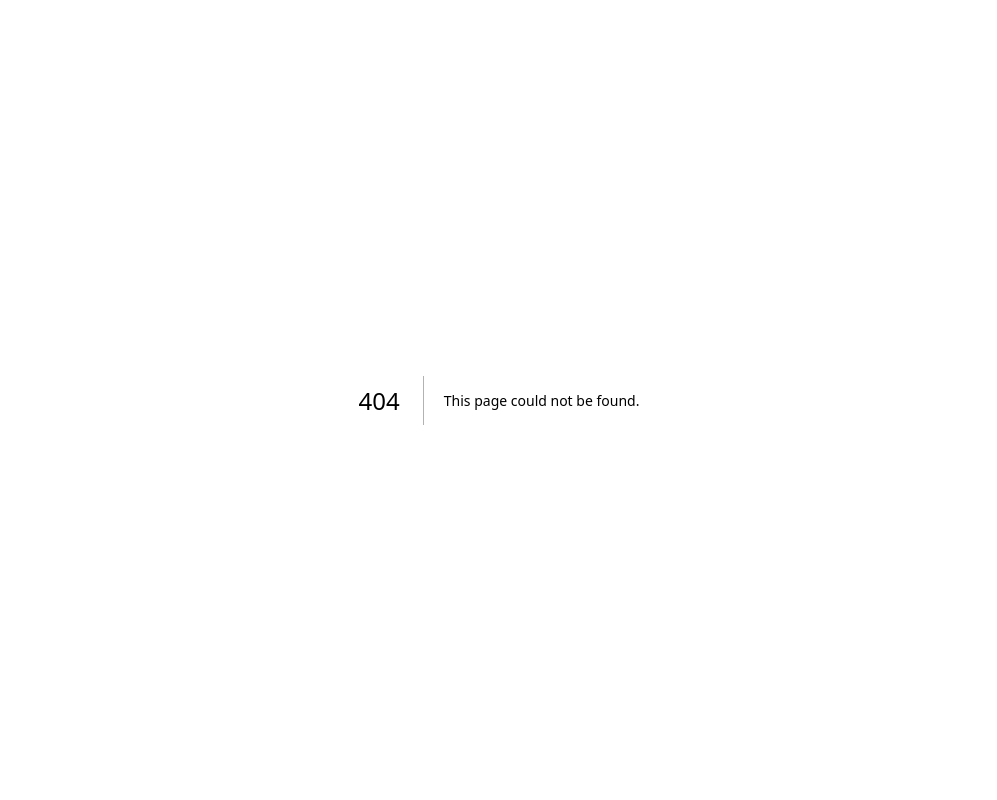
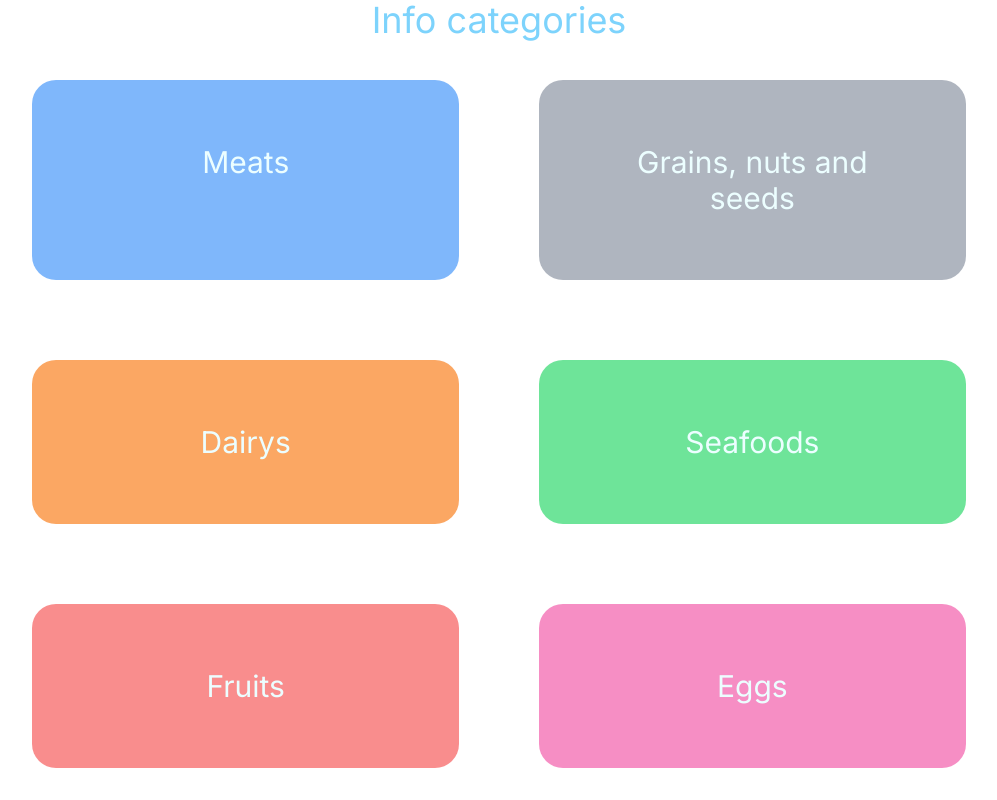
Before and after one commit to JokerZ75/ModernFit-Gym-Group11, a Next.js app in the folder frontend/: page /nutri-info in a window 1280 px wide. Before the commit this address had no page. Shown: the top 800 px of the page, without its empty margins (141-1138 px from the left). Built offline with nearby package versions, Linux system fonts and the light colour scheme.

Commit message:
frontend meal

```diff
--- /dev/null
+++ b/frontend/src/app/nutri-info/page.tsx
@@ -0,0 +1,17 @@
+export default function Nutri(){
+    return (
+        <div className="flex m-auto flex-col">
+            <h1 className="m-auto text-4xl text-sky-300">Info categories</h1>
+            <div className="flex justify-center m-auto md:flex-row flex-wrap">
+            <p className="p-16 m-10 text-2xl text-center w-2/3 text-cyan-50 bg-opacity-80 bg-blue-400 rounded-3xl md:w-1/3 md:text-3xl">Meats</p>
+            <p className="p-16 m-10 text-2xl text-center w-2/3 text-cyan-50 bg-opacity-80 bg-gray-400 rounded-3xl md:w-1/3 md:text-3xl">Grains, nuts and seeds</p>
+            <p className="p-16 m-10 text-2xl text-center w-2/3 text-cyan-50 bg-opacity-80 bg-orange-400 rounded-3xl md:w-1/3 md:text-3xl">Dairys</p>
+            <p className="p-16 m-10 text-2xl text-center w-2/3 text-cyan-50 bg-opacity-80 bg-green-400 rounded-3xl md:w-1/3 md:text-3xl">Seafoods</p>
+            <p className="p-16 m-10 text-2xl text-center w-2/3 text-cyan-50 bg-opacity-80 bg-red-400 rounded-3xl md:w-1/3 md:text-3xl">Fruits</p>
+            <p className="p-16 m-10 text-2xl text-center w-2/3 text-cyan-50 bg-opacity-80 bg-pink-400 rounded-3xl md:w-1/3 md:text-3xl">Eggs</p>
+            <p className="p-16 m-10 text-2xl text-center w-2/3 text-cyan-50 bg-opacity-80 bg-purple-400 rounded-3xl md:w-1/3 md:text-3xl">Vegetables</p>
+
+            </div>
+        </div>
+    )
+    }
```
